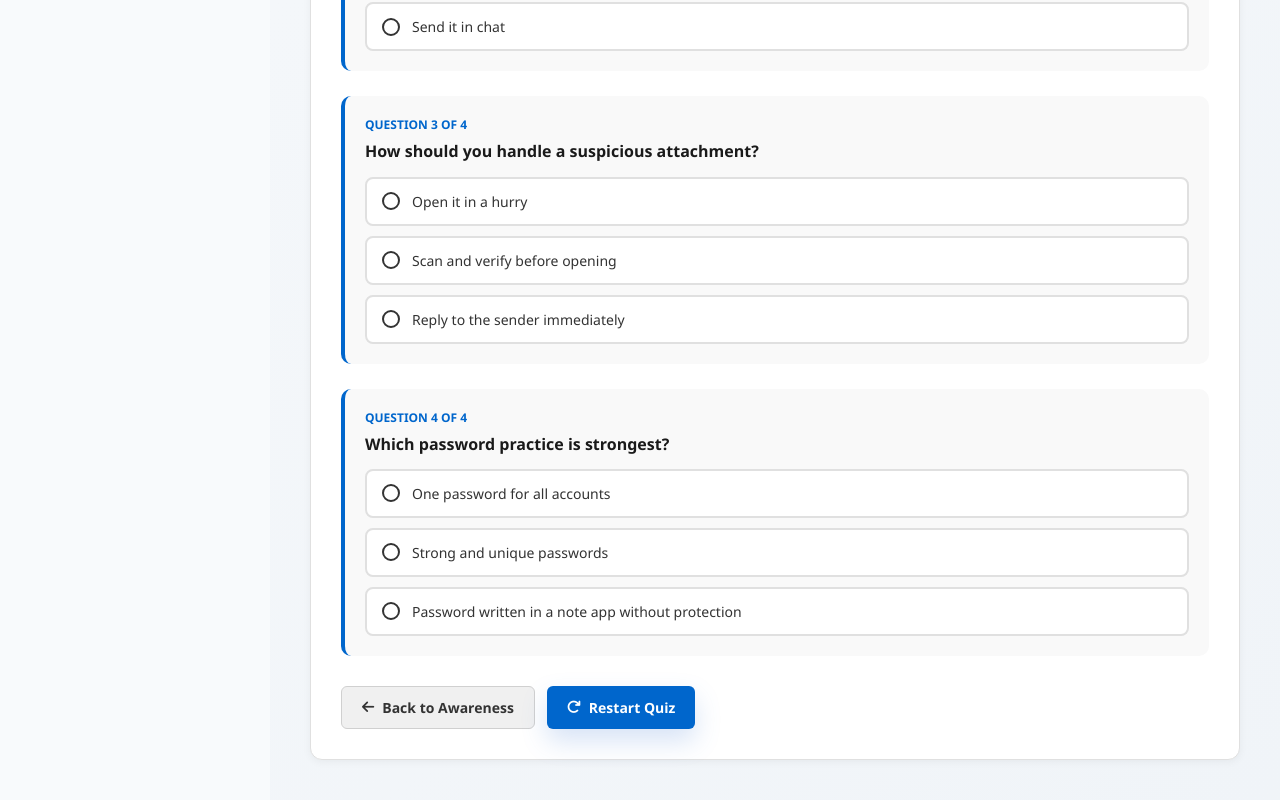
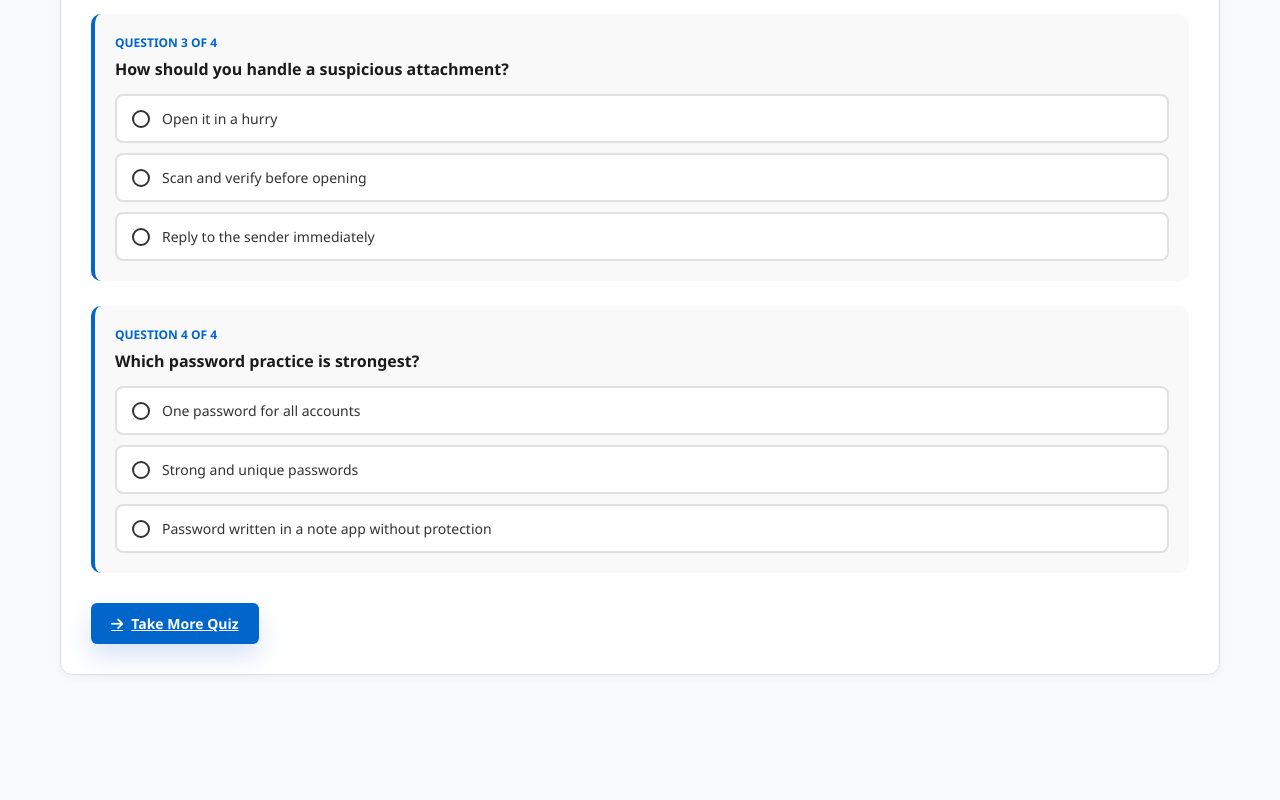
Before and after one commit to burhanali2812/SafeClick, a React (Create React App) app: page /phishing-trap in a window 1280 px wide. Shown: the part 1807-2607 px from the top of the page. After the commit the page ends 2502 px from the top, so only its background shows below. Built offline with nearby package versions, Linux system fonts and the light colour scheme; a small style sheet from the web is missing.

Commit message:
set campaign

```diff
--- a/src/pages/PhishingTrapWarning.jsx
+++ b/src/pages/PhishingTrapWarning.jsx
@@ -147,7 +147,7 @@ function PhishingTrapWarning() {
   };
 
   return (
-    <Sidebar>
+
       <div className="phishing-trap-page">
         <div className="phishing-trap-alert">
           <div className="trap-alert-icon">
@@ -286,24 +286,15 @@ function PhishingTrapWarning() {
             )}
 
             <div className="quiz-actions">
-              <Link to="/awareness-simulations" className="btn-soft">
-                <i className="fas fa-arrow-left"></i>
-                Back to Awareness
+              <Link to="/signup" className="btn-primary-soft">
+                <i className="fas fa-arrow-right"></i>
+                Take More Quiz
               </Link>
-              <button
-                onClick={() => {
-                  setAnswers(Array(quizQuestions.length).fill(null));
-                }}
-                className="btn-primary-soft"
-              >
-                <i className="fas fa-redo"></i>
-                Restart Quiz
-              </button>
             </div>
           </div>
         )}
       </div>
-    </Sidebar>
+
   );
 }
 
```
